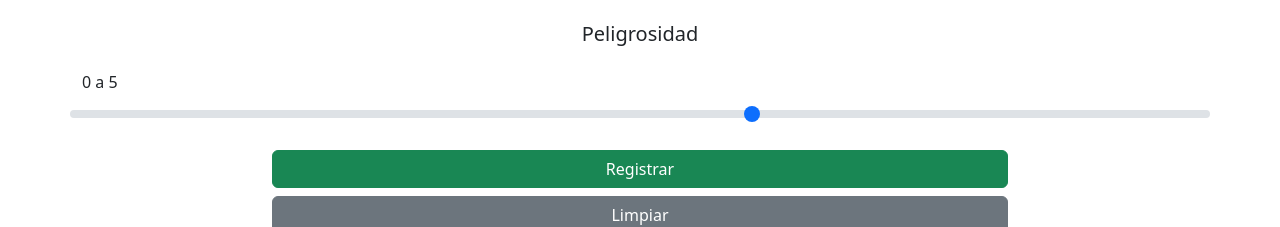
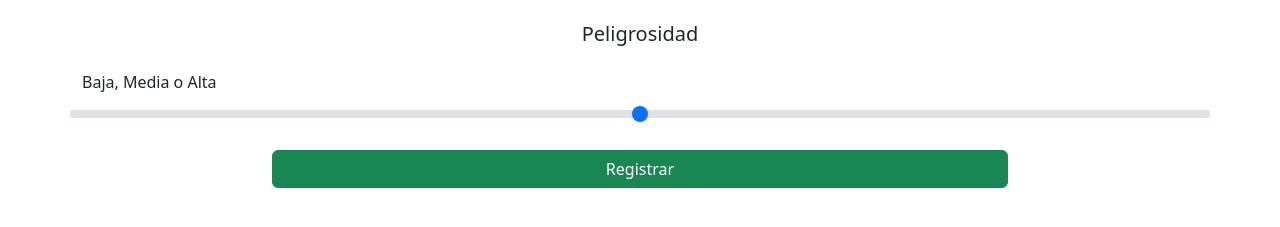
Before and after one commit to aaroncarrizal/pandillas, a Vue app in the folder frontend/: page /gangs/new in a window 1280 px wide. Shown: the part 616-843 px from the top of the page. After the commit the page ends 804 px from the top, so only its background shows below. Built offline with nearby package versions, Linux system fonts and the light colour scheme; no server answers.

Commit message:
edited dangerousness field

```diff
--- a/frontend/src/components/gangComponents/GangForm.vue
+++ b/frontend/src/components/gangComponents/GangForm.vue
@@ -69,14 +69,13 @@
             </div>
             <div class="row mb-4">
                 <p class="h5 text-center my-4">Peligrosidad</p>
-                <label for="peligrosidad" class="form-label">0 a 5</label>
-                <input type="range" class="form-range" min="0" max="5" id="peligrosidad" v-model="gang.dangerousness">
+                <label for="peligrosidad" class="form-label">Baja, Media o Alta</label>
+                <input type="range" class="form-range" min="1" max="3" id="peligrosidad" v-model="gang.dangerousness">
             </div>
             <div class="row justify-content-center">
                 <div class="col-8">
                     <div class="d-grid gap-2">
                         <button class="btn btn-success" type="submit">Registrar</button>
-                        <button class="btn btn-secondary" type="submit">Limpiar</button> <!--Ojo-->
                     </div>
                 </div>
             </div>
```
